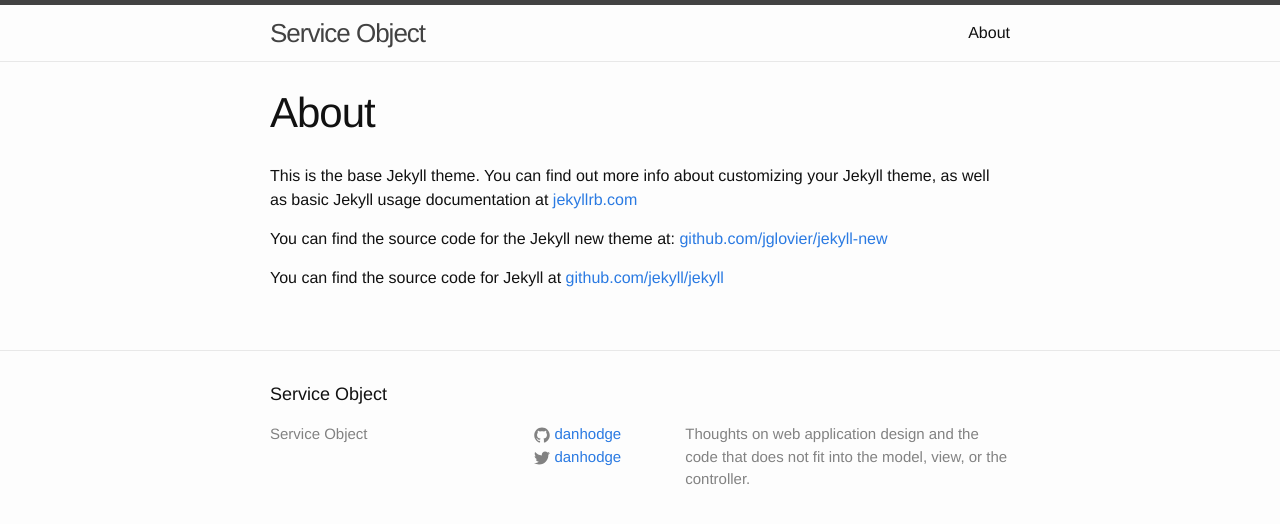
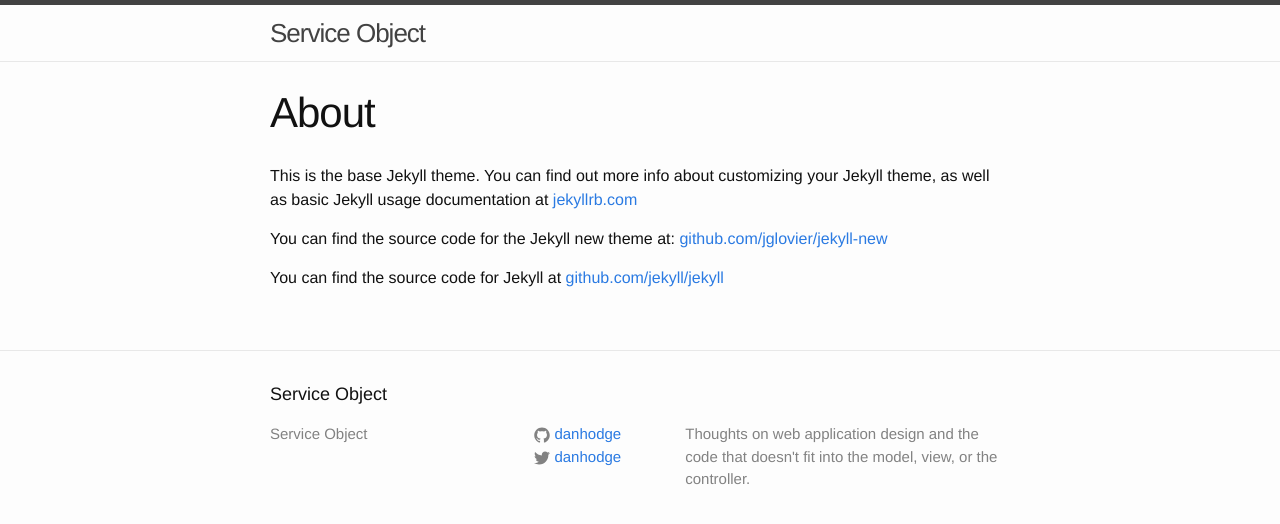
Before and after one commit to danhodge/danhodge.github-io, a Jekyll site: the page built from about.md, in a window 1280 px wide. Shown: the top 524 px of the page. Built offline with Jekyll 4.4.1, drawn with Linux system fonts in a browser that asks for light colours.

Commit message:
remove about header link

```diff
--- a/_config.yml
+++ b/_config.yml
@@ -1,7 +1,7 @@
 # Site settings
 title: Service Object
 description: > # this means to ignore newlines until "baseurl:"
-  Thoughts on web application design and the code that does not fit into
+  Thoughts on web application design and the code that doesn't fit into
   the model, view, or the controller.
 #baseurl: "" # the subpath of your site, e.g. /blog/
 #url: "http://yourdomain.com" # the base hostname & protocol for your site
--- a/_includes/header.html
+++ b/_includes/header.html
@@ -13,13 +13,6 @@
         </svg>
       </a>
 
-      <div class="trigger">
-        {% for page in site.pages %}
-          {% if page.title %}
-          <a class="page-link" href="{{ page.url | prepend: site.baseurl }}">{{ page.title }}</a>
-          {% endif %}
-        {% endfor %}
-      </div>
     </nav>
 
   </div>
```
